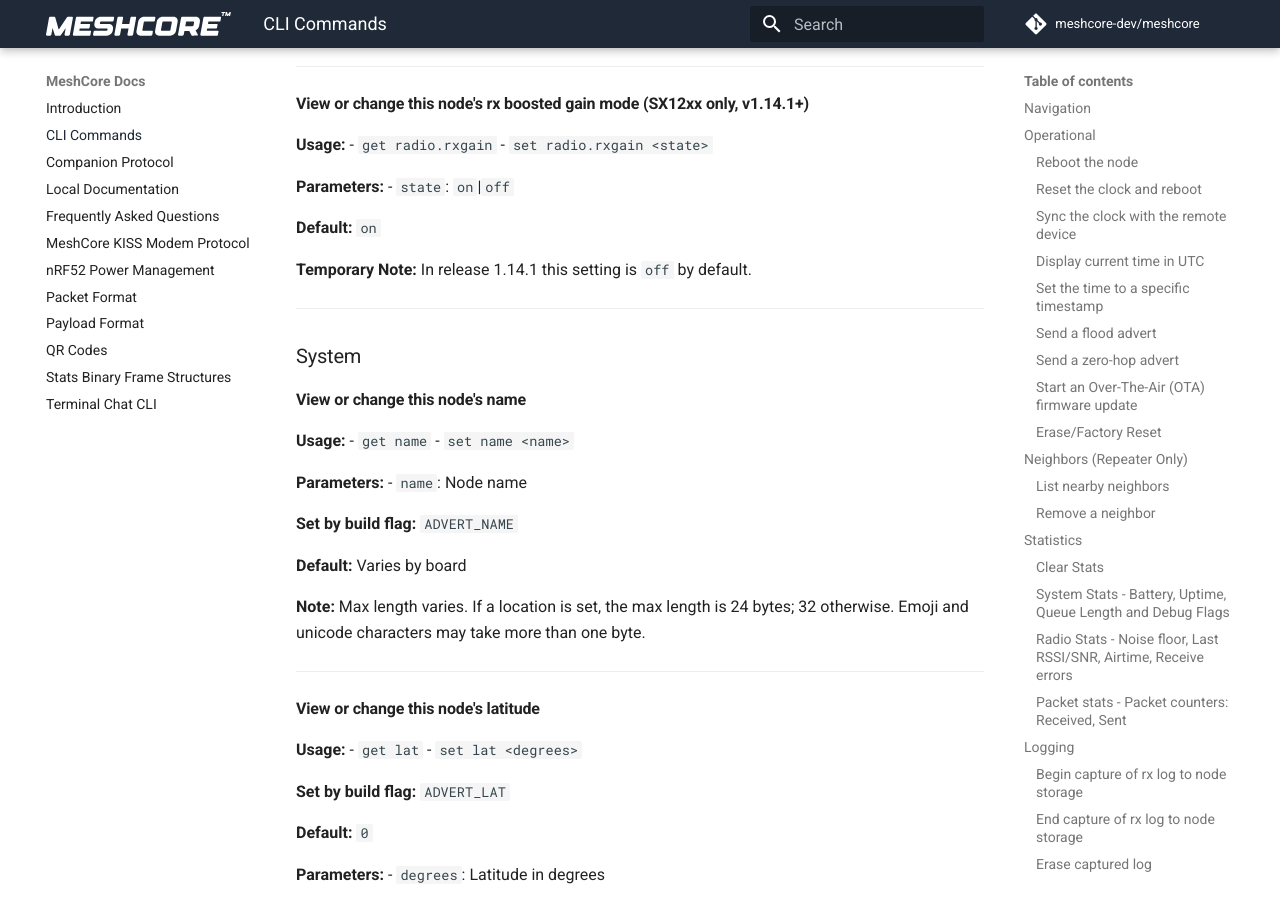
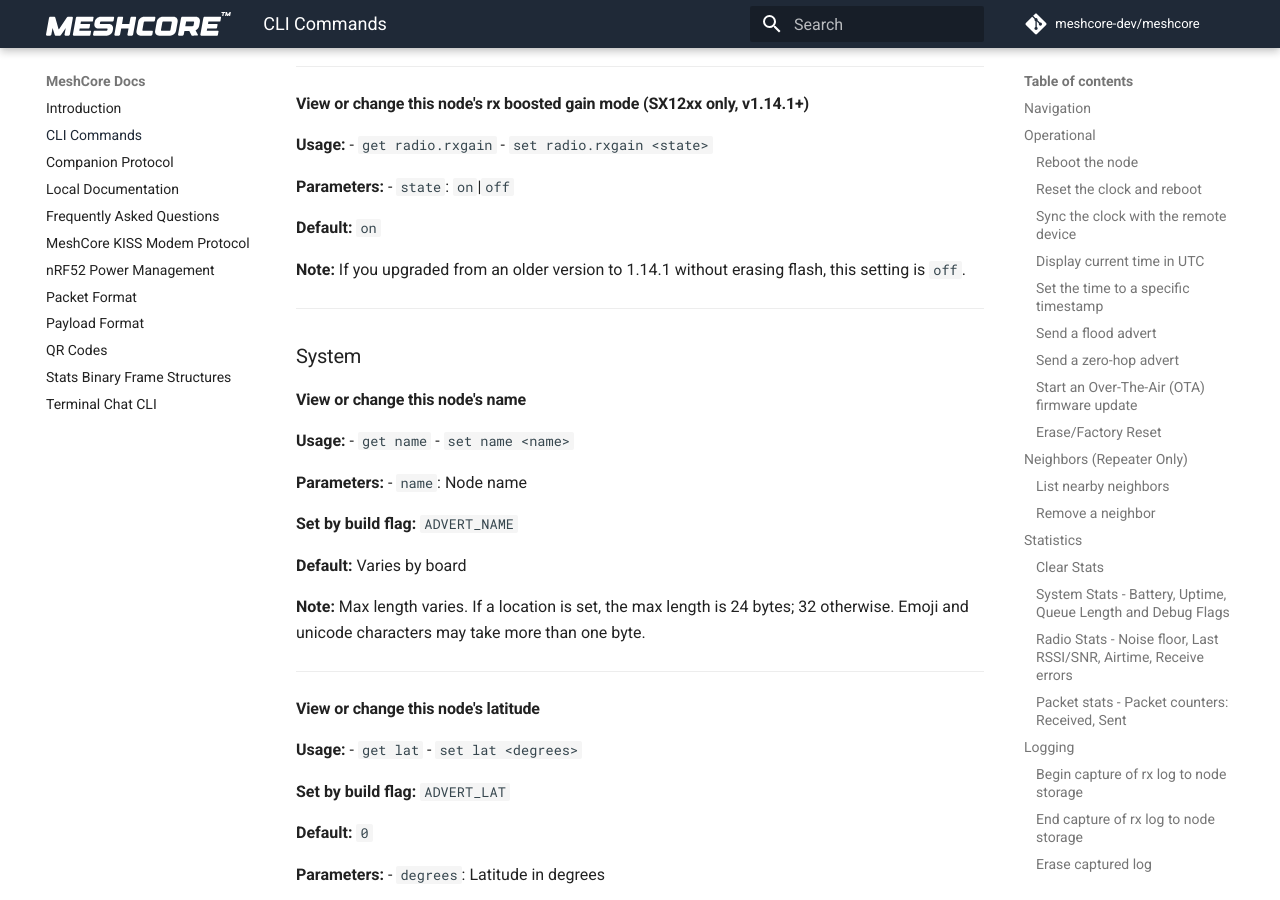
Before and after one commit to JacekVV/MeshCore-Hydra, an MkDocs documentation site: the page built from docs/cli_commands.md, in a window 1280 px wide and 900 px high, scrolled down 5460 px. Built offline with MkDocs 1.6.1 and Material for MkDocs 9.7.7, drawn with Linux system fonts in a browser that asks for light colours; comment, search, counter and statistics services are not loaded.

Commit message:
Update note about setting when upgrading
Clarified note regarding default setting for upgrades from older versions.
See https://github.com/meshcore-dev/MeshCore/pull/1653#issuecomment-4101341378

```diff
--- a/docs/cli_commands.md
+++ b/docs/cli_commands.md
@@ -250,7 +250,7 @@ This document provides an overview of CLI commands that can be sent to MeshCore
 
 **Default:** `on`
 
-**Temporary Note:** In release 1.14.1 this setting is `off` by default.
+**Note:** If you upgraded from an older version to 1.14.1 without erasing flash, this setting is `off`.
 
 ---
 
```
